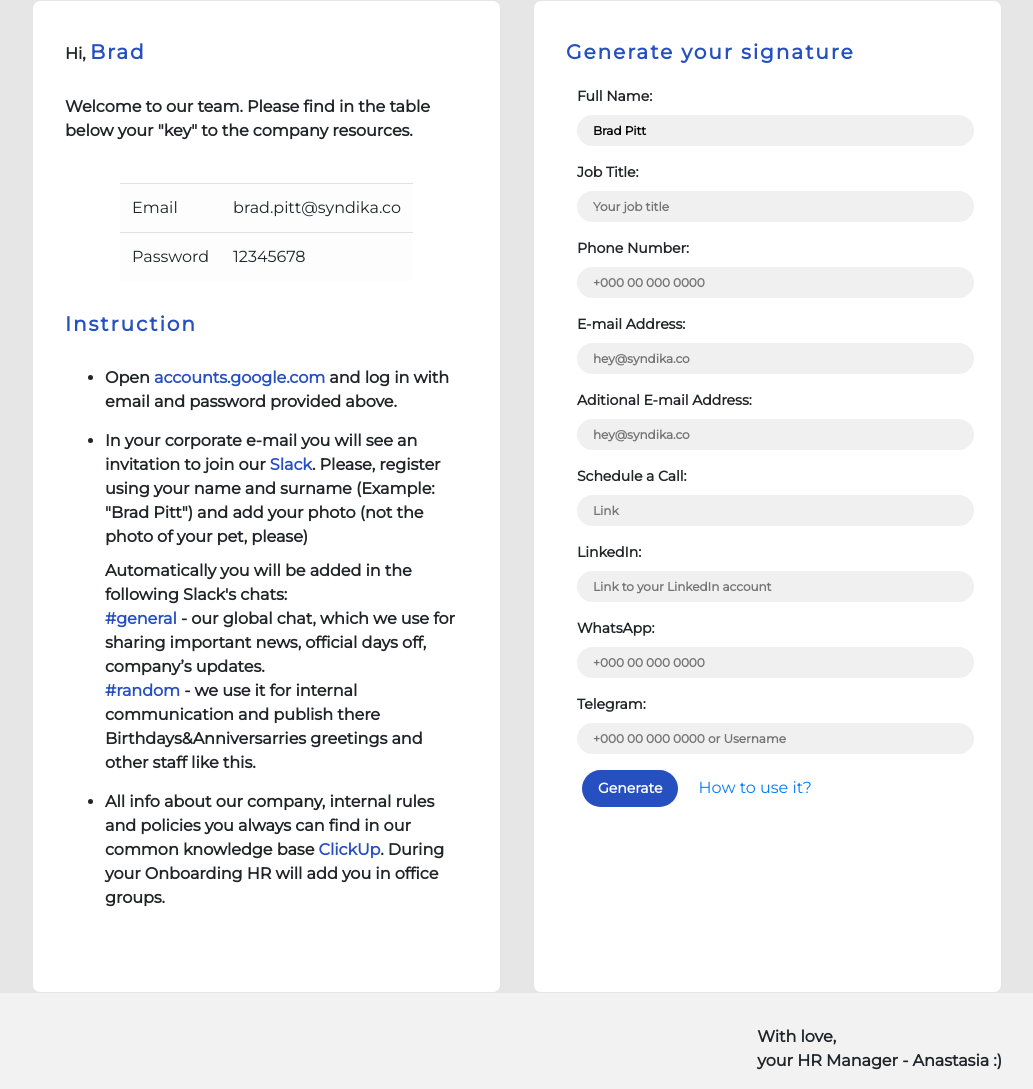
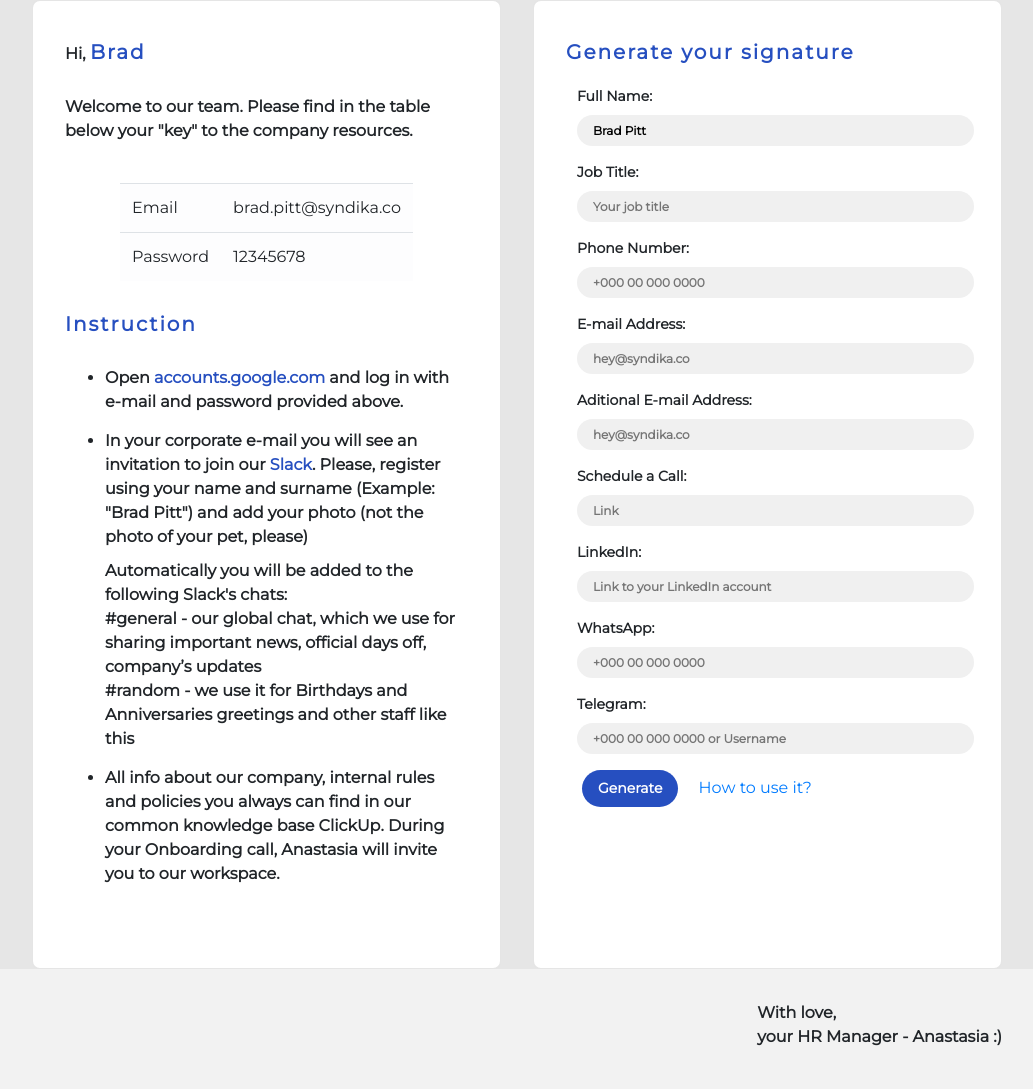
Before and after one commit to Syndika-Corp/welcome.syndika.io, a plain HTML site: page index.html in a window 1280 px wide. Shown: the part 283-1372 px from the top of the page, without its empty margins (123-1156 px from the left). After the commit the page ends 1348 px from the top, so only its background shows below. Drawn offline with nearby package versions, Linux system fonts and the light colour scheme.

Commit message:
Update index.html

```diff
--- a/index.html
+++ b/index.html
@@ -214,7 +214,7 @@
                 <a href="https://accounts.google.com" target="_blank"
                   >accounts.google.com</a
                 >
-                and log in with email and password provided above.
+                and log in with e-mail and password provided above.
               </li>
               <li>
                 In your corporate e-mail you will see an invitation to join our
@@ -222,25 +222,18 @@
                 using your name and surname (Example: "Brad Pitt") and add your
                 photo (not the photo of your pet, please) <br />
                 <div class="space"></div>
-                Automatically you will be added in the following Slack's chats:
+                Automatically you will be added to the following Slack's chats:
                 <br />
-                <span class="blue-text-small">#general</span> - our global chat,
+                <b>#general</b> - our global chat,
                 which we use for sharing important news, official days off,
-                company’s updates.
+                company’s updates
                 <br />
-                <span class="blue-text-small">#random</span> - we use it for
-                internal communication and publish there
-                Birthdays&Anniversarries greetings and other staff like this.
+                <b>#random</b> - we use it for
+                Birthdays and Anniversaries greetings and other staff like this
               </li>
               <li>
                 All info about our company, internal rules and policies you
-                always can find in our common knowledge base
-                <a
-                  href="https://app.clickup.com/9008072997/v/f/90051200378/90080123538"
-                  target="_blank"
-                  class="blue-text-small"
-                  >ClickUp</a
-                >. During your Onboarding HR will add you in office groups.
+                always can find in our common knowledge base <b>ClickUp</b>. During your Onboarding call, Anastasia will invite you to our workspace.
               </li>
               <br />
               <div class="space"></div>
```
